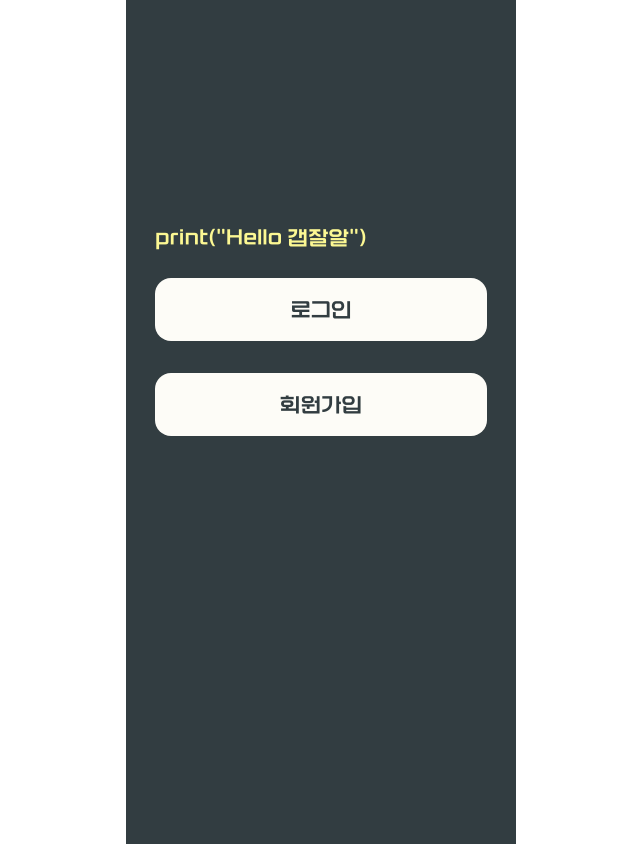
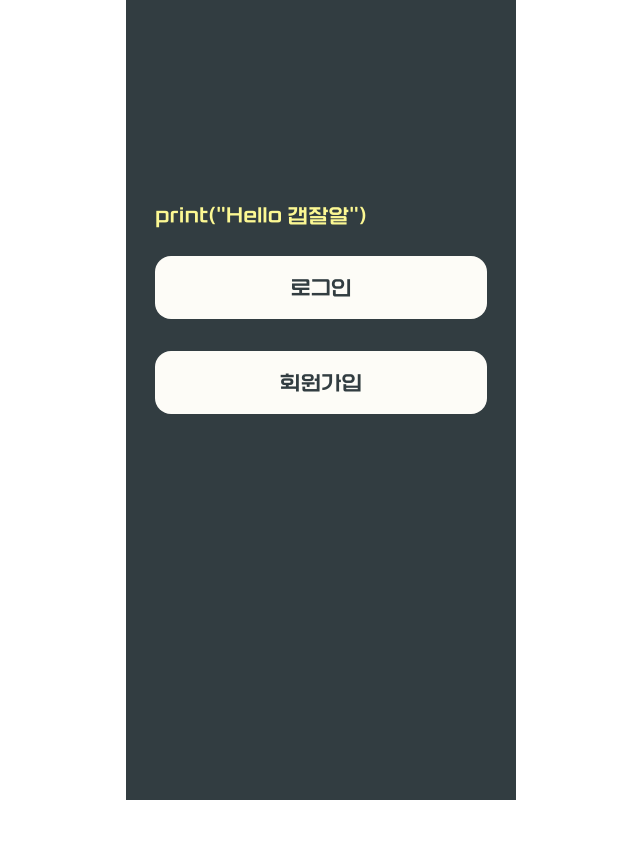
Before and after one commit to mato268/new_SNS, a React (Create React App) app in the folder newsns/: page /LogIn in a window 1280 px wide. Shown: the whole page, without its empty margins (319-959 px from the left). After the commit the page ends 800 px from the top, so only its background shows below. Built offline with nearby package versions, Linux system fonts and the light colour scheme.

Commit message:
feat : height 수정

```diff
--- a/newsns/src/App.tsx
+++ b/newsns/src/App.tsx
@@ -5,7 +5,7 @@ import LogIn from "./LogIn";
 function App() {
   return (
     <BrowserRouter>
-      <main className="flex justify-center">
+      <main className="flex justify-center h-screen">
         <Routes>
           <Route path="LogIn" element={<LogIn />}></Route>
           <Route path="signUP" element={<SignUpPage />}></Route>
--- a/newsns/src/LogIn.tsx
+++ b/newsns/src/LogIn.tsx
@@ -7,8 +7,8 @@ export default function LogIn() {
   function onClick(e: MouseEvent<HTMLButtonElement, MouseEvent>) {}
 
   return (
-    <div className="bg-deepdark w-width sm:w-width md:w-xWidth lg:w-xLwidth h-height sm:h-height md:h-xheight lg:h-xLheight flex justify-center relative">
-      <div className="absolute top-1/2 -mt-48 h-full space-y-8">
+    <div className="bg-deepdark w-width sm:w-width md:w-xWidth lg:w-xLwidth h-full flex justify-center relative">
+      <div className="absolute top-1/2 -mt-48 space-y-8">
         <Typo
           tag="h1"
           fonts="korea"
--- a/newsns/tailwind.config.js
+++ b/newsns/tailwind.config.js
@@ -34,9 +34,9 @@ module.exports = {
       widthZero: "w-0",
     },
     height: {
-      height: "844px",
-      xheight: "1000px",
-      xLheight: "1200px",
+      height: "100%",
+      xheight: "100%",
+      xLheight: "100%",
       inputLarge: "63px",
       inputmedium: "48px",
       input: "48px",
@@ -44,8 +44,8 @@ module.exports = {
       buttonMedium: "63px",
       buttonSmall: "44.42px",
       buttonConfirmed: "44px",
-      full: "h-full",
-      screen: "h-screen",
+      full: "100%",
+      screen: "100vh",
       asdf: "1200px", //스크롤 방지 확인용
     },
     maxWidth: {
```
